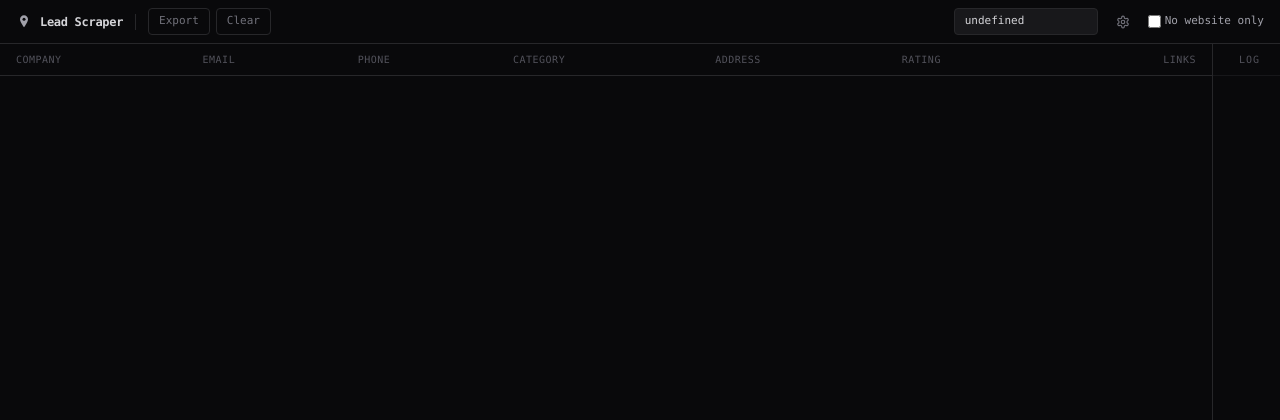
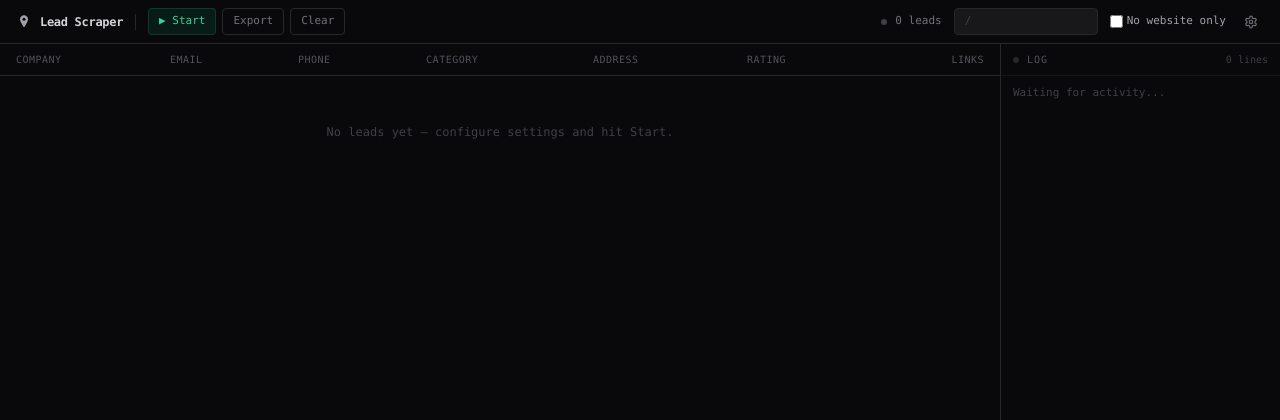
Before and after one commit to nikislow117-lab/neancy-lead-scraper, a FastAPI app: page / in a window 1280 px wide. Shown: the top 420 px of the page. Run offline with FastAPI, Linux system fonts and the light colour scheme; data that the repository does not hold is empty; some libraries are stand-ins or nearby versions.

Commit message:
fix broken app object and clean up markup

```diff
--- a/templates/index.html
+++ b/templates/index.html
@@ -48,12 +48,13 @@
         </div>
         <input type="text" x-model="search" placeholder="/" aria-label="Filter leads"
             class="bg-zinc-900 border border-zinc-800 rounded px-2.5 py-1 text-[11px] outline-none focus:border-zinc-600 w-24 sm:w-36 placeholder-zinc-700 text-zinc-300">
-        <button @click="showSettings = true" aria-label="Settings" class="p-1.5 rounded text-zinc-500 hover:text-zinc-300 hover:bg-zinc-800">
-            <svg class="w-3.5 h-3.5" fill="none" viewBox="0 0 24 24" stroke="currentColor" stroke-width="2"><path d="M12.22 2h-.44a2 2 0 00-2 2v.18a2 2 0 01-1 1.73l-.43.25a2 2 0 01-2 0l-.15-.08a2 2 0 00-2.73.73l-.22.38a2 2 0 00.73 2.73l.15.1a2 2 0 011 1.72v.51a2 2 0 01-1 1.74l-.15.09a2 2 0 00-.73 2.73l.22.38a2 2 0 002.73.73l.15-.08a2 2 0 012 0l.43.25a2 2 0 011 1.73V20a2 2 0 002 2h.44a2 2 0 002-2v-.18a2 2 0 011-1.73l.43-.25a2 2 0 012 0l.15.08a2 2 0 002.73-.73l.22-.39a2 2 0 00-.73-2.73l-.15-.08a2 2 0 01-1-1.74v-.5a2 2 0 011-1.74l.15-.09a2 2 0 00.73-2.73l-.22-.38a2 2 0 00-2.73-.73l-.15.08a2 2 0 01-2 0l-.43-.25a2 2 0 01-1-1.73V4a2 2 0 00-2-2z"/><circle cx="12" cy="12" r="3"/></svg>
-        </button> <label class="flex items-center gap-1 text-[11px] text-zinc-400 shrink-0">
+        <label class="flex items-center gap-1 text-[11px] text-zinc-400 shrink-0">
             <input type="checkbox" x-model="noWebsiteOnly" class="accent-emerald-600">
             No website only
         </label>
+        <button @click="showSettings = true" aria-label="Settings" class="p-1.5 rounded text-zinc-500 hover:text-zinc-300 hover:bg-zinc-800">
+            <svg class="w-3.5 h-3.5" fill="none" viewBox="0 0 24 24" stroke="currentColor" stroke-width="2"><path d="M12.22 2h-.44a2 2 0 00-2 2v.18a2 2 0 01-1 1.73l-.43.25a2 2 0 01-2 0l-.15-.08a2 2 0 00-2.73.73l-.22.38a2 2 0 00.73 2.73l.15.1a2 2 0 011 1.72v.51a2 2 0 01-1 1.74l-.15.09a2 2 0 00-.73 2.73l.22.38a2 2 0 002.73.73l.15-.08a2 2 0 012 0l.43.25a2 2 0 011 1.73V20a2 2 0 002 2h.44a2 2 0 002-2v-.18a2 2 0 011-1.73l.43-.25a2 2 0 012 0l.15.08a2 2 0 002.73-.73l.22-.39a2 2 0 00-.73-2.73l-.15-.08a2 2 0 01-1-1.74v-.5a2 2 0 011-1.74l.15-.09a2 2 0 00.73-2.73l-.22-.38a2 2 0 00-2.73-.73l-.15.08a2 2 0 01-2 0l-.43-.25a2 2 0 01-1-1.73V4a2 2 0 00-2-2z"/><circle cx="12" cy="12" r="3"/></svg>
+        </button>
     </div>
 </header>
 
@@ -81,9 +82,6 @@
                         <td class="px-4 py-2">
                             <a x-show="lead.Email" :href="'mailto:' + lead.Email" class="text-zinc-400 hover:text-zinc-100 truncate block max-w-[200px]" x-text="lead.Email"></a>
                             <span x-show="!lead.Email" class="text-zinc-800">—</span>
-                        </td>
-                        <a class="px-4 py-2" :href="'mailto:' + lead.Email">...</a>
-<span x-show="!lead.Email" class="text-zinc-...">...</span>
                             <button
                                 x-show="lead.Email"
                                 @click="sendOffer(lead)"
@@ -240,6 +238,7 @@
             await fetch('/config', { method: 'POST', headers: { 'Content-Type': 'application/json' }, body: JSON.stringify(this.config) });
             Alpine.store('toasts').show('Saved.');
         },
+
         async sendOffer(lead) {
             try {
                 const res = await fetch('/api/send-offer', {
@@ -274,7 +273,9 @@
             if (!this.search) return result;
             const q = this.search.toLowerCase();
             return result.filter(l => Object.values(l).some(v => String(v).toLowerCase().includes(q)));
-},
+        }
+    };
+}
 </script>
 </body>
 </html>
```
Lines whose indentation alone changed are shown as unchanged.
